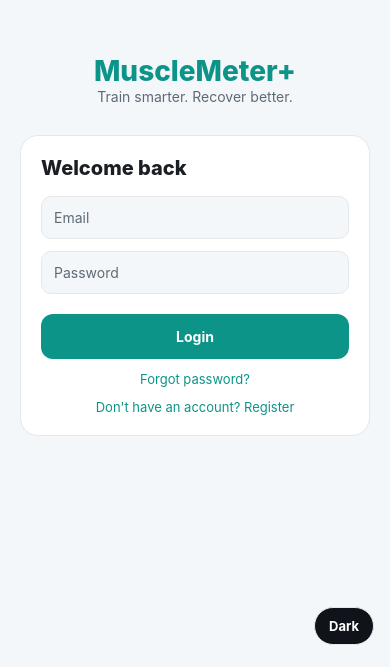
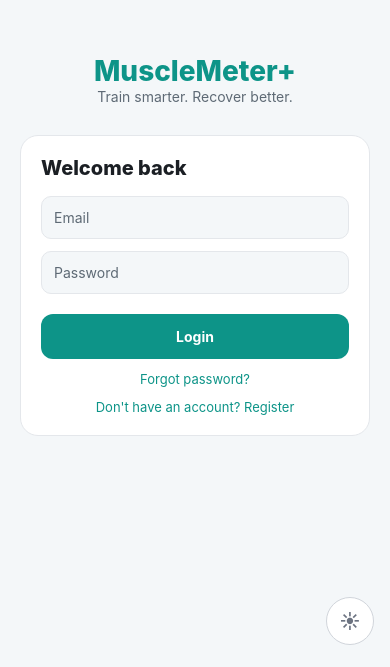
Before and after one commit to zspri/cop4331-mern-project, a React Native app in the folder mobile-app/: screen / in a window 390 px wide. Shown: the part 177-844 px from the top of the page. Built offline with nearby package versions, Linux system fonts and the light colour scheme.

Commit message:
Updated Dark/Light Toggle Switch Button Look

```diff
--- a/mobile-app/App.tsx
+++ b/mobile-app/App.tsx
@@ -56,7 +56,8 @@ function AppContent() {
     return <ResetPasswordScreen onNavigate={setAuthScreen} />;
   }, [authScreen]);
 
-  const toggleLabel = mode === "light" ? "Dark" : "Light";
+  const toggleIcon = mode === "light" ? "☀" : "☾";
+  const toggleIconColor = mode === "light" ? "#6B7280" : "#A855F7";
 
   return (
     <SafeAreaView style={styles.safeArea}>
@@ -107,8 +108,14 @@ function AppContent() {
           authFlowScreen
         )}
 
-        <TouchableOpacity style={styles.themeToggle} onPress={toggleTheme} activeOpacity={0.85}>
-          <Text style={styles.themeToggleText}>{toggleLabel}</Text>
+        <TouchableOpacity
+          style={styles.themeToggle}
+          onPress={toggleTheme}
+          activeOpacity={0.85}
+          accessibilityRole="button"
+          accessibilityLabel={mode === "light" ? "Switch to dark mode" : "Switch to light mode"}
+        >
+          <Text style={[styles.themeToggleIcon, { color: toggleIconColor }]}>{toggleIcon}</Text>
         </TouchableOpacity>
       </View>
     </SafeAreaView>
@@ -192,18 +199,21 @@ function createStyles(colors: ThemeColors) {
       right: 16,
       bottom: 22,
       backgroundColor: colors.toggleBg,
-      borderRadius: 20,
-      paddingVertical: 10,
-      paddingHorizontal: 14,
+      borderRadius: 999,
+      width: 48,
+      height: 48,
+      alignItems: "center",
+      justifyContent: "center",
       borderWidth: 1,
-      borderColor: colors.border,
+      borderColor: colors.toggleBorder,
       zIndex: 5,
       elevation: 4
     },
-    themeToggleText: {
+    themeToggleIcon: {
       color: colors.toggleText,
-      fontWeight: "700",
-      fontSize: 13
+      fontWeight: "800",
+      fontSize: 20,
+      lineHeight: 20
     }
   });
 }
--- a/mobile-app/src/theme/colors.ts
+++ b/mobile-app/src/theme/colors.ts
@@ -11,6 +11,7 @@ export type ThemeColors = {
   border: string;
   coachBorder: string;
   toggleBg: string;
+  toggleBorder: string;
   toggleText: string;
 };
 
@@ -25,8 +26,9 @@ export const themeColors: Record<ThemeMode, ThemeColors> = {
     warning: "#F59E0B",
     border: "#E4E7EB",
     coachBorder: "#99F6E4",
-    toggleBg: "#10141A",
-    toggleText: "#FFFFFF"
+    toggleBg: "#FFFFFF",
+    toggleBorder: "#D1D5DB",
+    toggleText: "#111827"
   },
   dark: {
     bg: "#09080F",
@@ -38,7 +40,8 @@ export const themeColors: Record<ThemeMode, ThemeColors> = {
     warning: "#F59E0B",
     border: "#3A2A52",
     coachBorder: "#5B3A82",
-    toggleBg: "#F3EEFF",
-    toggleText: "#1A1228"
+    toggleBg: "#0B0713",
+    toggleBorder: "#A855F7",
+    toggleText: "#F5F3FF"
   }
 };
```
